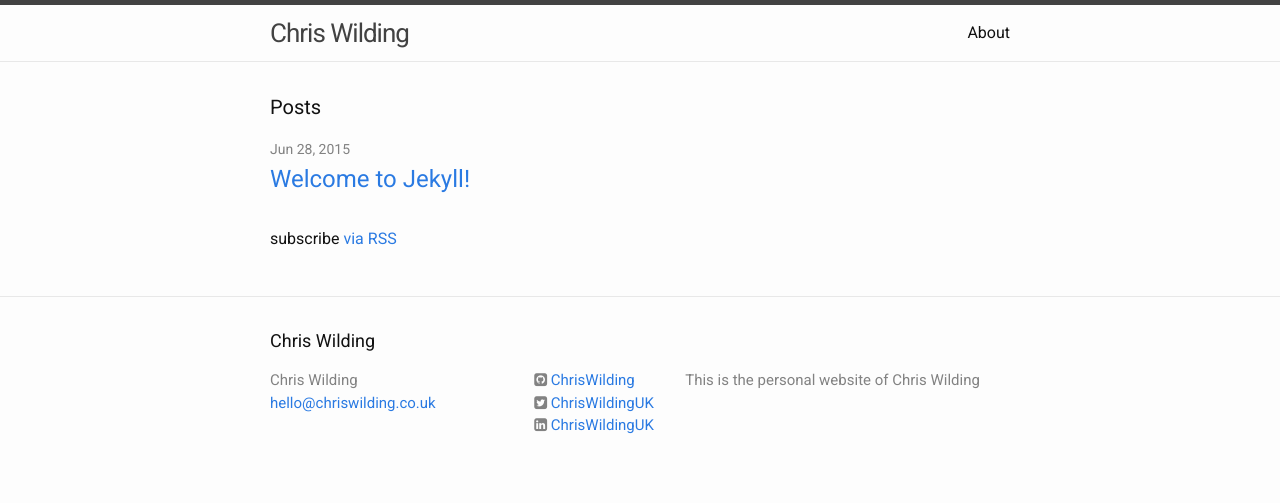
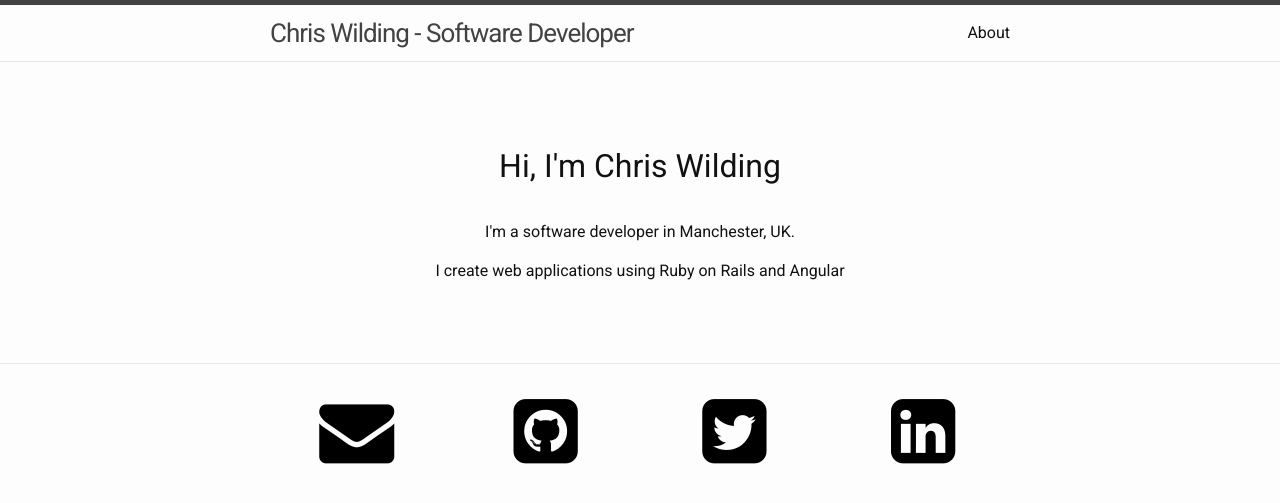
Before and after one commit to ChrisWilding/ChrisWilding.github.io, a Jekyll site: the page built from index.html, in a window 1280 px wide. Shown: the top 503 px of the page. Built offline with Jekyll 4.4.1, drawn with Linux system fonts in a browser that asks for light colours; nearby versions of some CDN libraries.

Commit message:
Update title, footer content and styling

```diff
--- a/_config.yml
+++ b/_config.yml
@@ -1,5 +1,5 @@
 # Site settings
-title: Chris Wilding
+title: Chris Wilding - Software Developer
 email: hello@chriswilding.co.uk
 description: >
   This is the personal website of Chris Wilding
--- a/_includes/footer.html
+++ b/_includes/footer.html
@@ -1,53 +1,42 @@
 <footer class="site-footer">
-
     <div class="wrapper">
-
-    <h2 class="footer-heading">{{ site.title }}</h2>
-
         <div class="footer-col-wrapper">
-      <div class="footer-col  footer-col-1">
+            <div class="footer-col footer-col-1">
                 <ul class="contact-list">
-          <li>{{ site.title }}</li>
-          <li><a href="mailto:{{ site.email }}">{{ site.email }}</a></li>
+                    <li>
+                        <a href="mailto:{{ site.email }}">
+                            <i class="fa fa-envelope fa-5x"></i>
+                        </a>
+                    </li>
                 </ul>
             </div>
-
-      <div class="footer-col  footer-col-2">
+            <div class="footer-col footer-col-2">
                 <ul class="social-media-list">
-          {% if site.usernames.github %}
                     <li>
-            <i class="fa fa-github-square"></i>
                         <a href="https://github.com/{{ site.usernames.github }}" target="_blank">
-              <span class="username">{{ site.usernames.github }}</span>
+                            <i class="fa fa-github-square fa-5x"></i>
                         </a>
                     </li>
-          {% endif %}
-
-          {% if site.usernames.twitter %}
+                </ul>
+            </div>
+            <div class="footer-col footer-col-3">
+                <ul class="social-media-list">
                     <li>
-            <i class="fa fa-twitter-square"></i>
                         <a href="https://twitter.com/{{ site.usernames.twitter }}" target="_blank">
-              <span class="username">{{ site.usernames.twitter }}</span>
+                            <i class="fa fa-twitter-square fa-5x"></i>
                         </a>
                     </li>
-          {% endif %}
-
-          {% if site.usernames.linkedin %}
+                </ul>
+            </div>
+            <div class="footer-col footer-col-4">
+                <ul class="social-media-list">
                     <li>
-            <i class="fa fa-linkedin-square"></i>
                         <a href="https://www.linkedin.com/in/{{ site.usernames.linkedin }}" target="_blank">
-                <span>{{ site.usernames.linkedin }}</span>
+                            <i class="fa fa-linkedin-square fa-5x"></i>
                         </a>
                     </li>
-          {% endif %}
                 </ul>
             </div>
-
-      <div class="footer-col  footer-col-3">
-        <p class="text">{{ site.description }}</p>
         </div>
     </div>
-
-  </div>
-
 </footer>
--- a/_sass/_layout.scss
+++ b/_sass/_layout.scss
@@ -105,6 +105,10 @@
 .social-media-list {
     list-style: none;
     margin-left: 0;
+
+    a {
+        color: black;
+    }
 }
 
 .footer-col-wrapper {
@@ -118,41 +122,31 @@
     float: left;
     margin-bottom: $spacing-unit / 2;
     padding-left: $spacing-unit / 2;
+    text-align: center;
 }
 
-.footer-col-1 {
-    width: -webkit-calc(35% - (#{$spacing-unit} / 2));
-    width:         calc(35% - (#{$spacing-unit} / 2));
-}
-
-.footer-col-2 {
-    width: -webkit-calc(20% - (#{$spacing-unit} / 2));
-    width:         calc(20% - (#{$spacing-unit} / 2));
-}
-
-.footer-col-3 {
-    width: -webkit-calc(45% - (#{$spacing-unit} / 2));
-    width:         calc(45% - (#{$spacing-unit} / 2));
+.footer-col-1,
+.footer-col-2,
+.footer-col-3,
+.footer-col-4 {
+    width: -webkit-calc(25% - (#{$spacing-unit} / 2));
+    width:         calc(25% - (#{$spacing-unit} / 2));
 }
 
 @include media-query($on-laptop) {
     .footer-col-1,
-    .footer-col-2 {
-        width: -webkit-calc(50% - (#{$spacing-unit} / 2));
-        width:         calc(50% - (#{$spacing-unit} / 2));
-    }
-
-    .footer-col-3 {
-        width: -webkit-calc(100% - (#{$spacing-unit} / 2));
-        width:         calc(100% - (#{$spacing-unit} / 2));
+    .footer-col-2,
+    .footer-col-3,
+    .footer-col-4 {
+        width: -webkit-calc(25% - (#{$spacing-unit} / 2));
+        width:         calc(25% - (#{$spacing-unit} / 2));
     }
 }
 
 @include media-query($on-palm) {
     .footer-col {
-        float: none;
-        width: -webkit-calc(100% - (#{$spacing-unit} / 2));
-        width:         calc(100% - (#{$spacing-unit} / 2));
+        width: -webkit-calc(50% - (#{$spacing-unit} / 2));
+        width:         calc(50% - (#{$spacing-unit} / 2));
     }
 }
 
@@ -234,3 +228,13 @@
         }
     }
 }
+
+.home {
+    margin-top: 50px;
+    margin-bottom: 50px;
+    text-align: center;
+
+    h1 {
+        margin-bottom: 30px;
+    }
+}
--- a/index.html
+++ b/index.html
@@ -1,23 +1,8 @@
 ---
 layout: default
 ---
-
 <div class="home">
-
-  <h1 class="page-heading">Posts</h1>
-
-  <ul class="post-list">
-    {% for post in site.posts %}
-      <li>
-        <span class="post-meta">{{ post.date | date: "%b %-d, %Y" }}</span>
-
-        <h2>
-          <a class="post-link" href="{{ post.url | prepend: site.baseurl }}">{{ post.title }}</a>
-        </h2>
-      </li>
-    {% endfor %}
-  </ul>
-
-  <p class="rss-subscribe">subscribe <a href="{{ "/feed.xml" | prepend: site.baseurl }}">via RSS</a></p>
-
+    <h1>Hi, I'm Chris Wilding</h1>
+    <p>I'm a software developer in Manchester, UK.</p>
+    <p>I create web applications using Ruby on Rails and Angular</p>
 </div>
```
Lines whose indentation alone changed are shown as unchanged.
